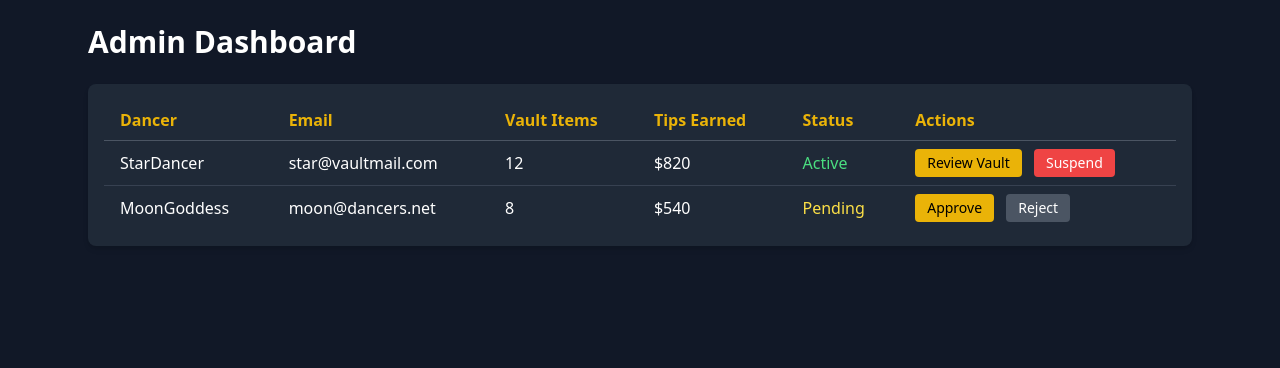
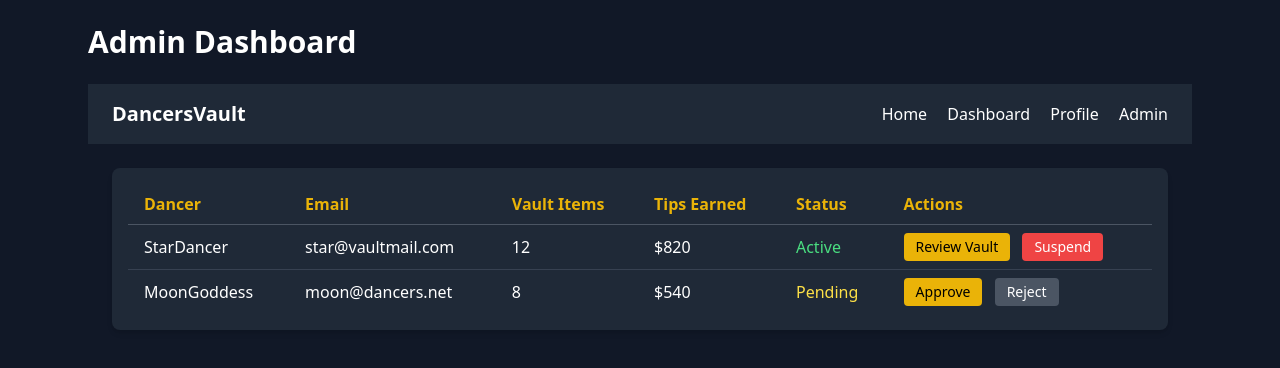
Before and after one commit to richgarcia7525/dancersvault-prototype, a plain HTML site: page admin/index.html in a window 1280 px wide. Drawn offline with nearby package versions, Linux system fonts and the light colour scheme.

Commit message:
Added navigation bar to all pages

```diff
--- a/admin/index.html
+++ b/admin/index.html
@@ -9,6 +9,20 @@
 <body class="bg-gray-900 text-white font-sans">
   <div class="max-w-6xl mx-auto p-6">
     <h1 class="text-3xl font-bold mb-6">Admin Dashboard</h1>
+    <body class="bg-gray-900 text-white font-sans">
+
+      <!-- Nav Bar -->
+      <nav class="bg-gray-800 text-white px-6 py-4 flex justify-between items-center">
+        <h1 class="text-xl font-bold">DancersVault</h1>
+        <div class="space-x-4">
+          <a href="/dancersvault-prototype/" class="hover:text-yellow-400">Home</a>
+          <a href="/dancersvault-prototype/dashboard/" class="hover:text-yellow-400">Dashboard</a>
+          <a href="/dancersvault-prototype/profile/" class="hover:text-yellow-400">Profile</a>
+          <a href="/dancersvault-prototype/admin/" class="hover:text-yellow-400">Admin</a>
+        </div>
+      </nav>
+
+      <div class="max-w-6xl mx-auto p-6">
 
     <!-- Dancer Table -->
     <div class="overflow-x-auto bg-gray-800 p-4 rounded-lg shadow-md">
```
Also changed, not shown: dashboard/index.html (+14 -0 lines), index.html (+15 -0 lines), profile/index.html (+14 -0 lines), vault/index.html (+15 -0 lines).
